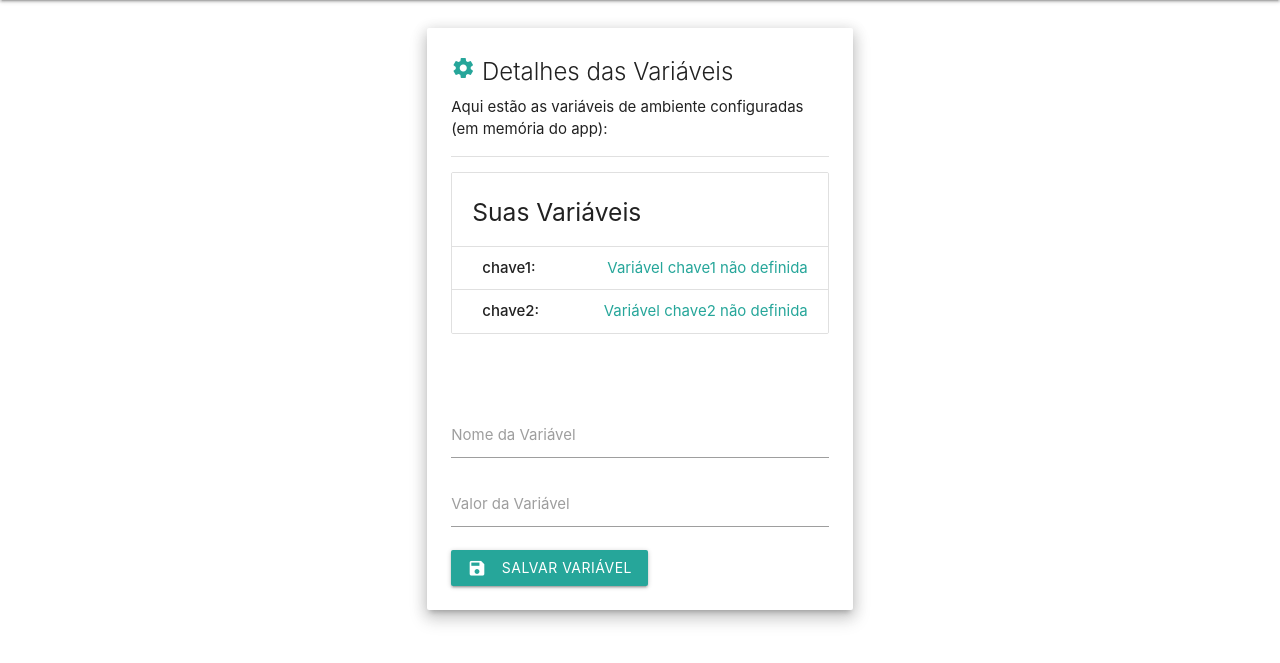
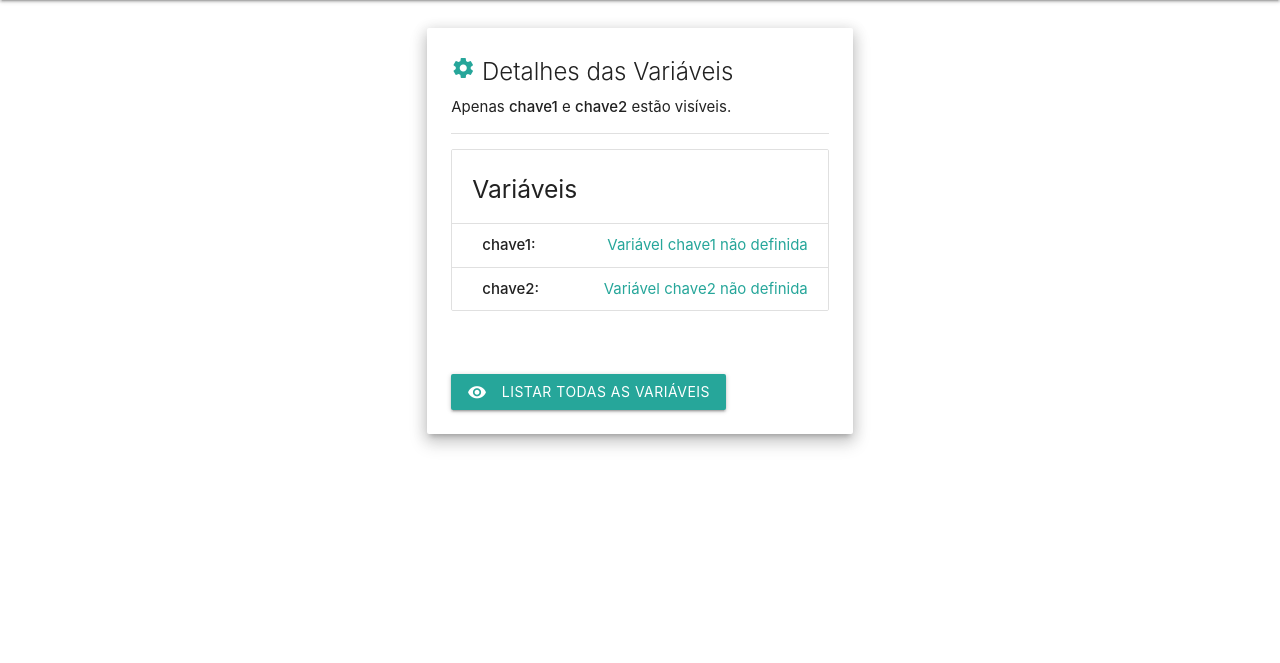
Before and after one commit to tonanuvem/aks, a Flask app: page / in a window 1280 px wide. Shown: the part 64-727 px from the top of the page. Run offline with Flask 3, Linux system fonts and the light colour scheme.

Commit message:
Update index.html

```diff
--- a/helmcharts/python-app-env/templates/index.html
+++ b/helmcharts/python-app-env/templates/index.html
@@ -7,6 +7,7 @@
     <link href="https://cdnjs.cloudflare.com/ajax/libs/materialize/1.0.0/css/materialize.min.css" rel="stylesheet">
 </head>
 <body>
+
 <nav class="teal lighten-2 z-depth-1">
     <div class="nav-wrapper container">
         <a href="#" class="brand-logo center">
@@ -24,10 +25,16 @@
                         <i class="material-icons teal-text text-lighten-1">settings</i>
                         Detalhes das Variáveis
                     </span>
-                    <p>Aqui estão as variáveis de ambiente configuradas (em memória do app):</p>
+                    <p>
+                        {% if mostrar_todas %}
+                            Listando <strong>todas</strong> as variáveis de ambiente:
+                        {% else %}
+                            Apenas <strong>chave1</strong> e <strong>chave2</strong> estão visíveis.
+                        {% endif %}
+                    </p>
                     <div class="divider" style="margin: 15px 0;"></div>
                     <ul class="collection with-header">
-                        <li class="collection-header"><h5>Suas Variáveis</h5></li>
+                        <li class="collection-header"><h5>Variáveis</h5></li>
                         {% for key, value in env_vars.items() %}
                             <li class="collection-item">
                                 <strong>{{ key }}:</strong>
@@ -38,17 +45,9 @@
                 </div>
 
                 <div class="card-content">
-                    <form method="POST" action="{{ url_for('set_env_var') }}">
-                        <div class="input-field">
-                            <input id="key" name="key" type="text" required>
-                            <label for="key">Nome da Variável</label>
-                        </div>
-                        <div class="input-field">
-                            <input id="value" name="value" type="text" required>
-                            <label for="value">Valor da Variável</label>
-                        </div>
+                    <form method="GET" action="{{ url_for('list_env_var') }}">
                         <button type="submit" class="waves-effect waves-light btn teal lighten-1">
-                            <i class="material-icons left">save</i>Salvar Variável
+                            <i class="material-icons left">visibility</i>Listar Todas as Variáveis
                         </button>
                     </form>
                 </div>
```
